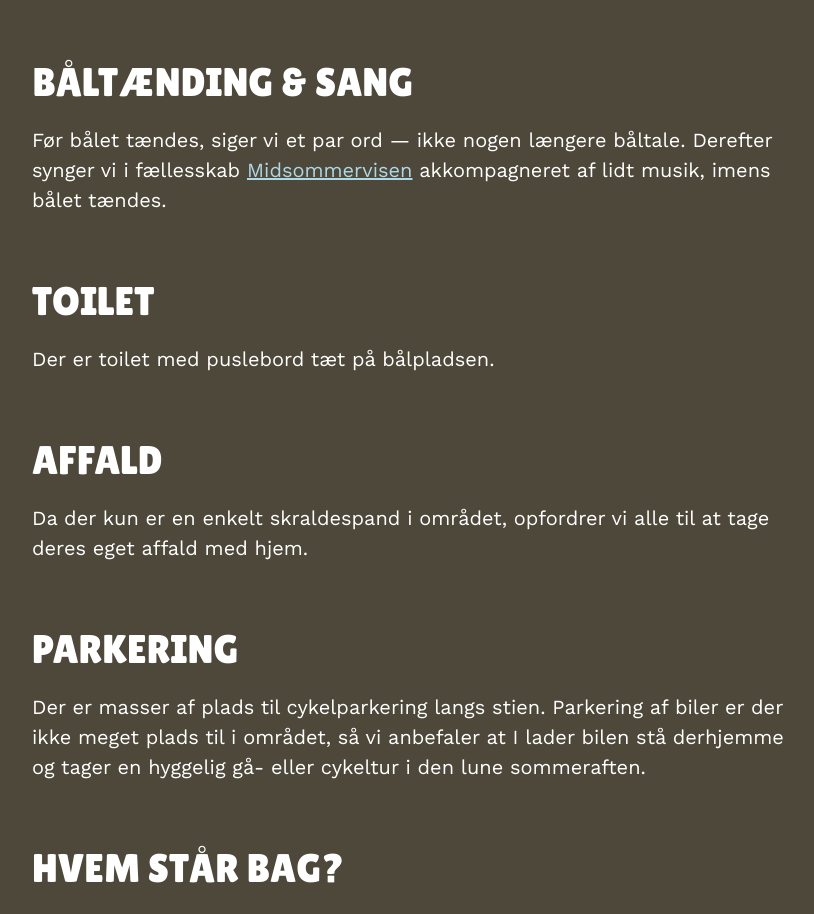
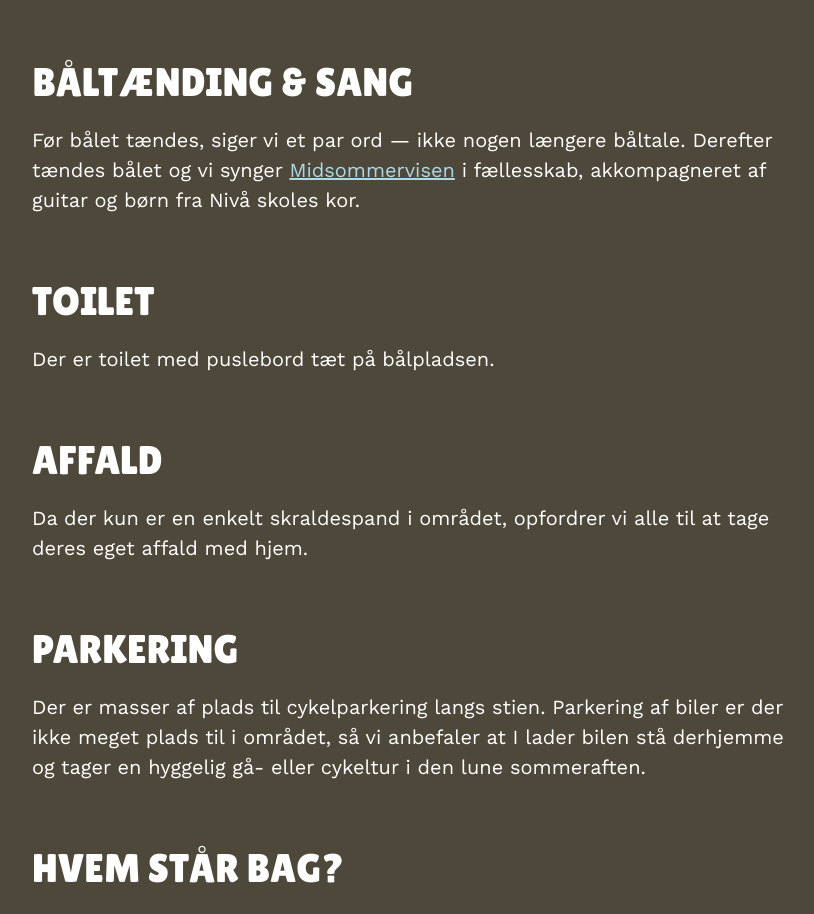
Before and after one commit to Znegl/sankthans-i-boernehoejde, a Vue app: page / in a window 1280 px wide. Shown: the part 2000-2914 px from the top of the page, without its empty margins (224-1038 px from the left). Built offline with nearby package versions, Linux system fonts and the light colour scheme.

Commit message:
Updated fire/speech/music

```diff
--- a/src/App.vue
+++ b/src/App.vue
@@ -45,9 +45,9 @@ inject();
     </section>
     <section class="text-section">
       <h2>Båltænding & sang</h2>
-      <p>Før bålet tændes, siger vi et par ord — ikke nogen længere båltale. Derefter synger vi i fællesskab <a
+      <p>Før bålet tændes, siger vi et par ord — ikke nogen længere båltale. Derefter tændes bålet og vi synger <a
           href="https://hojskolesangbogen.dk/om-sangbogen/historier-om-sangene/m-n/midsommervise">Midsommervisen</a>
-        akkompagneret af lidt musik, imens bålet tændes.
+        i fællesskab, akkompagneret af guitar og børn fra Nivå skoles kor.
         <!-- Børnene i storegruppen i Solstrålen (Solsikkerne) har lavet en figur til bålet. --></p>
     </section>
     <section class="text-section">
```
